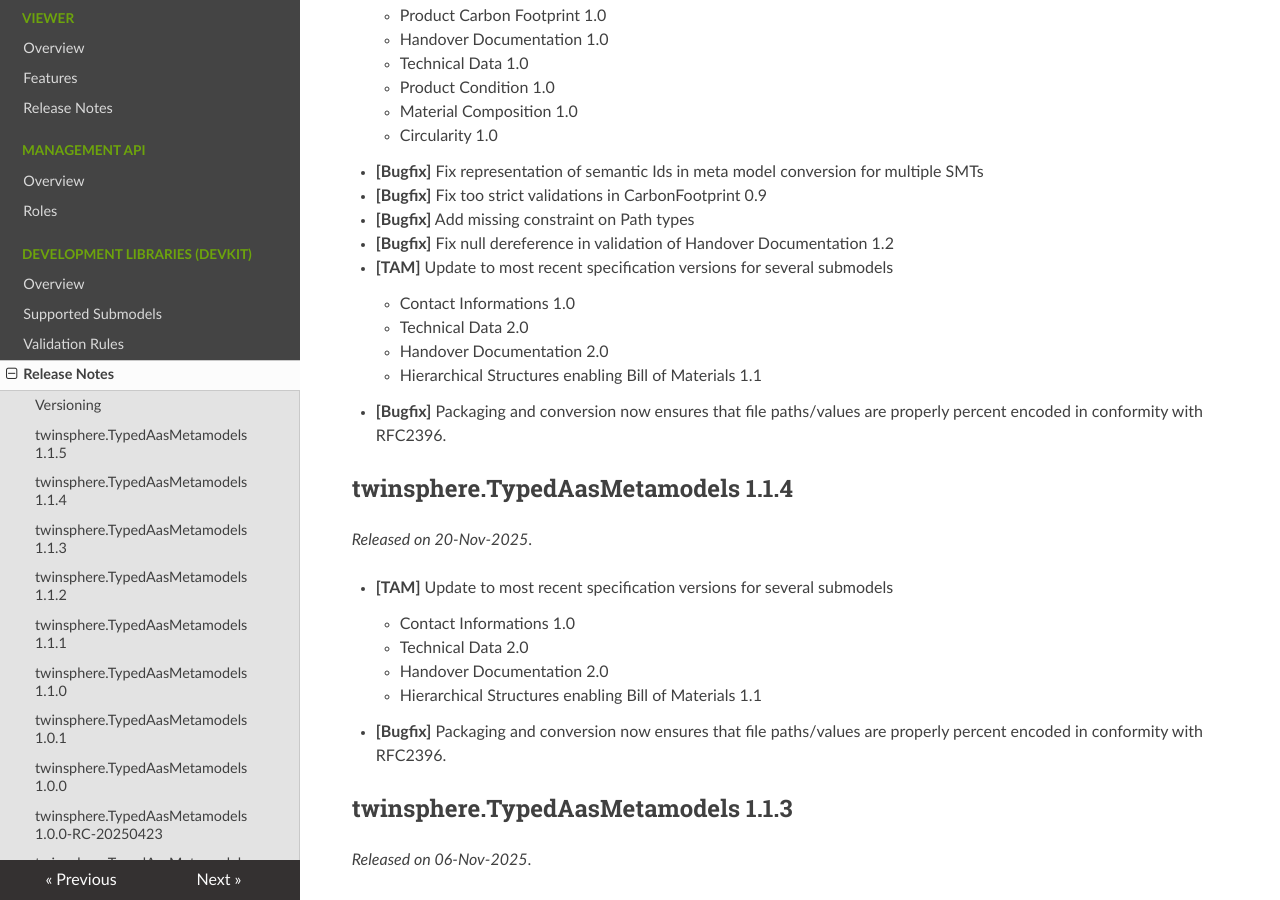
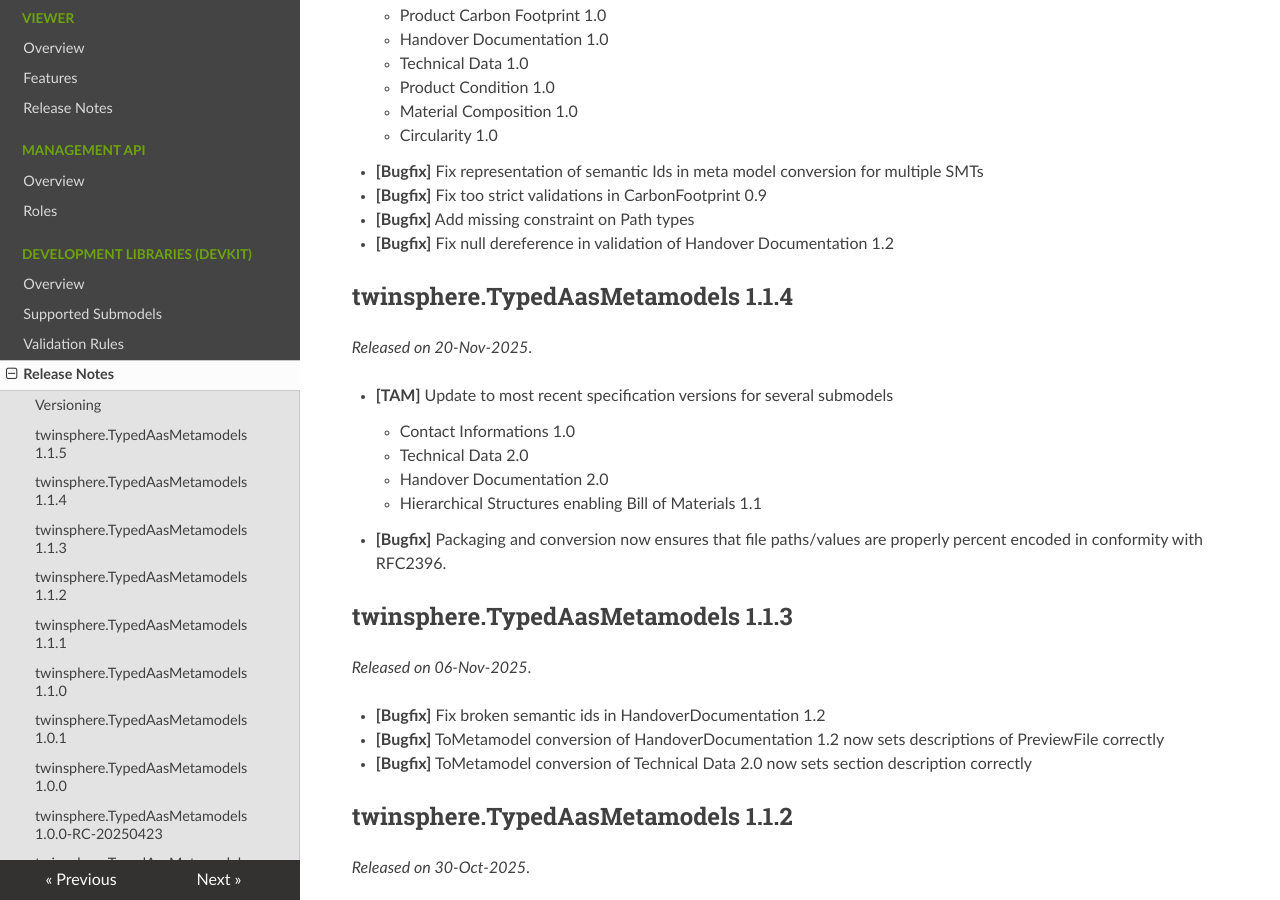
Before and after one commit to twinsphere/twinsphere.github.io, an MkDocs documentation site: the page built from docs/typed-aas-metamodels-release_notes.md, in a window 1280 px wide and 900 px high, scrolled down 522 px. Built offline with MkDocs 1.6.1, drawn with Linux system fonts in a browser that asks for light colours; nearby versions of some CDN libraries.

Commit message:
fix(tam): remove double entry in changelog
The changelog for TAM contains a double entry. Remove it.

```diff
--- a/docs/typed-aas-metamodels-release_notes.md
+++ b/docs/typed-aas-metamodels-release_notes.md
@@ -27,14 +27,6 @@
 - **[Bugfix]** Fix too strict validations in CarbonFootprint 0.9
 - **[Bugfix]** Add missing constraint on Path types
 - **[Bugfix]** Fix null dereference in validation of Handover Documentation 1.2
-
-- **[TAM]** Update to most recent specification versions for several submodels
-    - Contact Informations 1.0
-    - Technical Data 2.0
-    - Handover Documentation 2.0
-    - Hierarchical Structures enabling Bill of Materials 1.1
-- **[Bugfix]** Packaging and conversion now ensures that file paths/values are properly percent encoded in conformity
-  with RFC2396.
 
 ## twinsphere.TypedAasMetamodels 1.1.4
 
```
